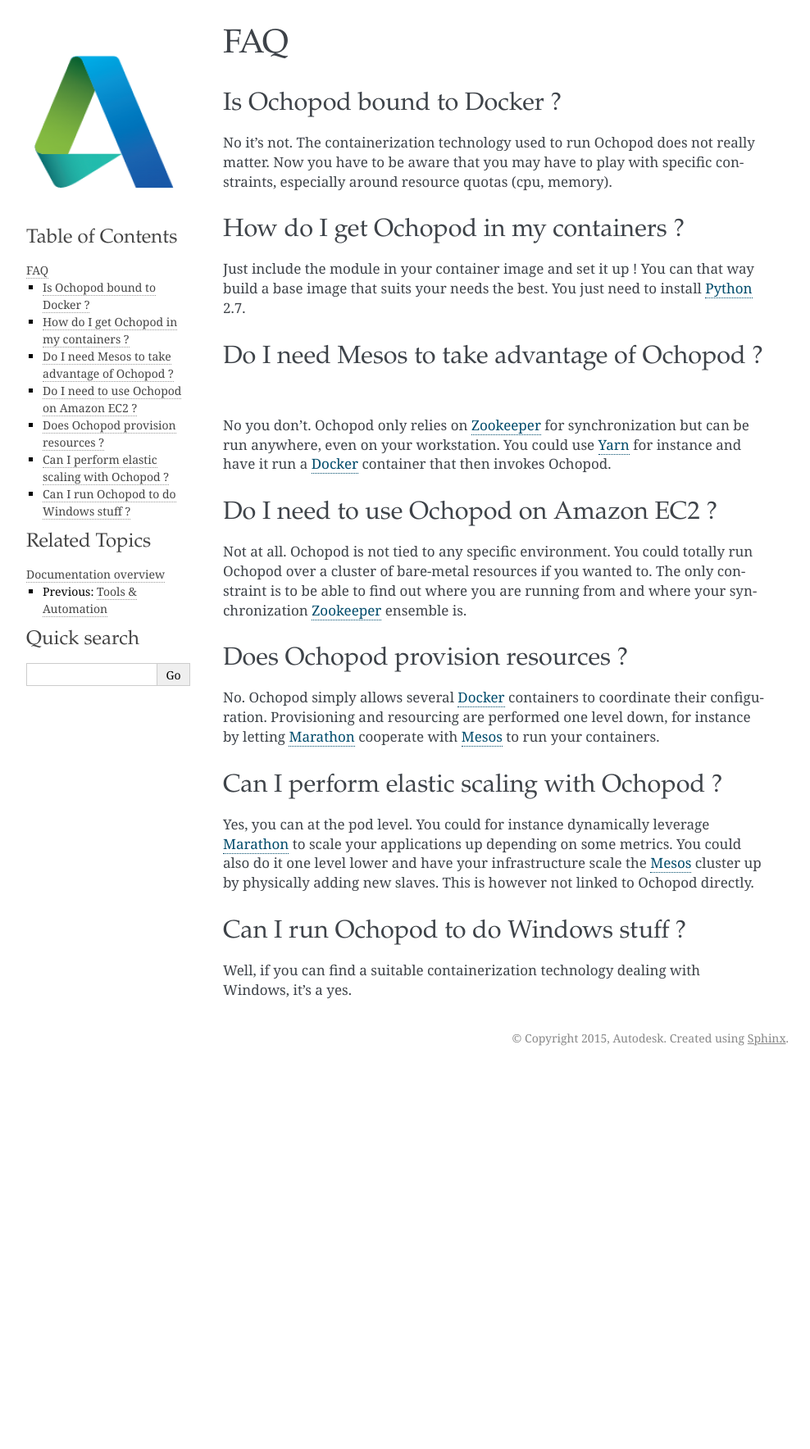
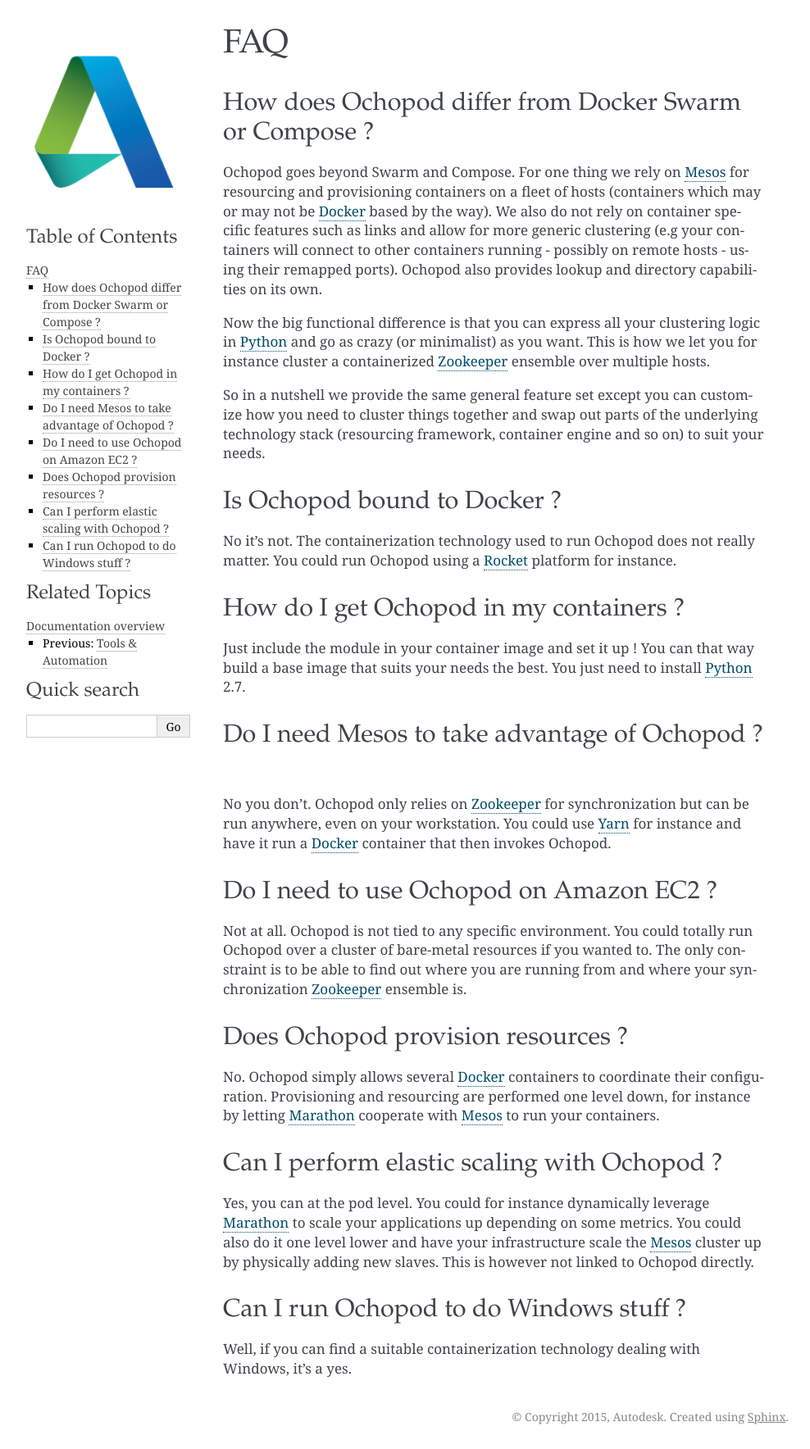
Before and after one commit to autodesk-cloud/ochopod, a Sphinx documentation site: the page built from docs/faq.rst, in a window 1280 px wide. Shown: the whole page at 82% size, without its empty margins (148-1136 px from the left). Built offline with Sphinx 7.4.7, drawn with Linux system fonts in a browser that asks for light colours; before the commit the page ends 1306 px from its top, so only the background shows below that.

```diff
--- a/docs/faq.rst
+++ b/docs/faq.rst
@@ -1,12 +1,29 @@
 FAQ
 ===
+
+How does Ochopod differ from Docker Swarm or Compose ?
+______________________________________________________
+
+Ochopod goes beyond Swarm and Compose. For one thing we rely on Mesos_ for resourcing and provisioning containers on a
+fleet of hosts (containers which may or may not be Docker_ based by the way). We also do not rely on container
+specific features such as links and allow for more generic clustering (e.g your containers will connect to other
+containers running - possibly on remote hosts - using their remapped ports). Ochopod also provides lookup and directory
+capabilities on its own.
+
+Now the big functional difference is that you can express all your clustering logic in Python_ and go as crazy (or
+minimalist) as you want. This is how we let you for instance cluster a containerized Zookeeper_ ensemble over multiple
+hosts.
+
+So in a nutshell we provide the same general feature set except you can customize how you need to cluster things
+together and swap out parts of the underlying technology stack (resourcing framework, container engine and so on) to
+suit your needs.
 
 
 Is Ochopod bound to Docker ?
 ____________________________
 
-No it's not. The containerization technology used to run Ochopod does not really matter. Now you have to be aware
-that you may have to play with specific constraints, especially around resource quotas (cpu, memory).
+No it's not. The containerization technology used to run Ochopod does not really matter. You could run Ochopod using
+a Rocket_ platform for instance.
 
 
 How do I get Ochopod in my containers ?
@@ -30,11 +47,13 @@
 bare-metal resources if you wanted to. The only constraint is to be able to find out where you are running from and
 where your synchronization Zookeeper_ ensemble is.
 
+
 Does Ochopod provision resources ?
 __________________________________
 
 No. Ochopod simply allows several Docker_ containers to coordinate their configuration. Provisioning and resourcing
 are performed one level down, for instance by letting Marathon_ cooperate with Mesos_ to run your containers.
+
 
 Can I perform elastic scaling with Ochopod ?
 ____________________________________________
@@ -43,15 +62,18 @@
 up depending on some metrics. You could also do it one level lower and have your infrastructure scale the Mesos_
 cluster up by physically adding new slaves. This is however not linked to Ochopod directly.
 
+
 Can I run Ochopod to do Windows stuff ?
 _______________________________________
 
 Well, if you can find a suitable containerization technology dealing with Windows, it's a yes.
+
 
 .. _Docker: https://www.docker.com/
 .. _Marathon: https://mesosphere.github.io/marathon/
 .. _Mesos: http://mesos.apache.org/
 .. _Python: https://www.python.org/
 .. _Pykka: https://github.com/jodal/pykka/
+.. _Rocket: https://github.com/coreos/rocket
 .. _Yarn: http://hadoop.apache.org/docs/current/hadoop-yarn/hadoop-yarn-site/YARN.html
 .. _Zookeeper: http://zookeeper.apache.org/
```
Also changed, not shown: 2 other files.
